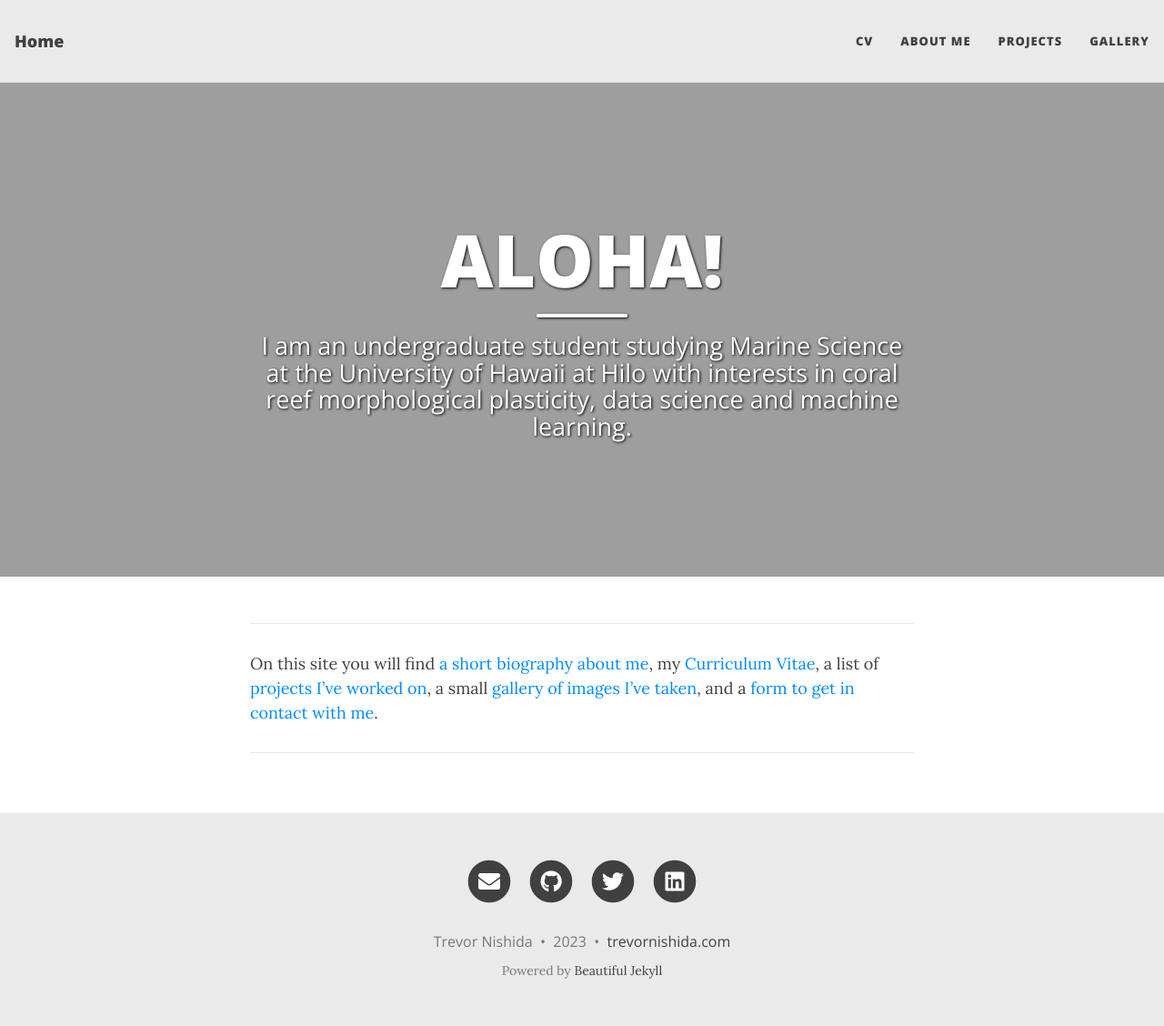
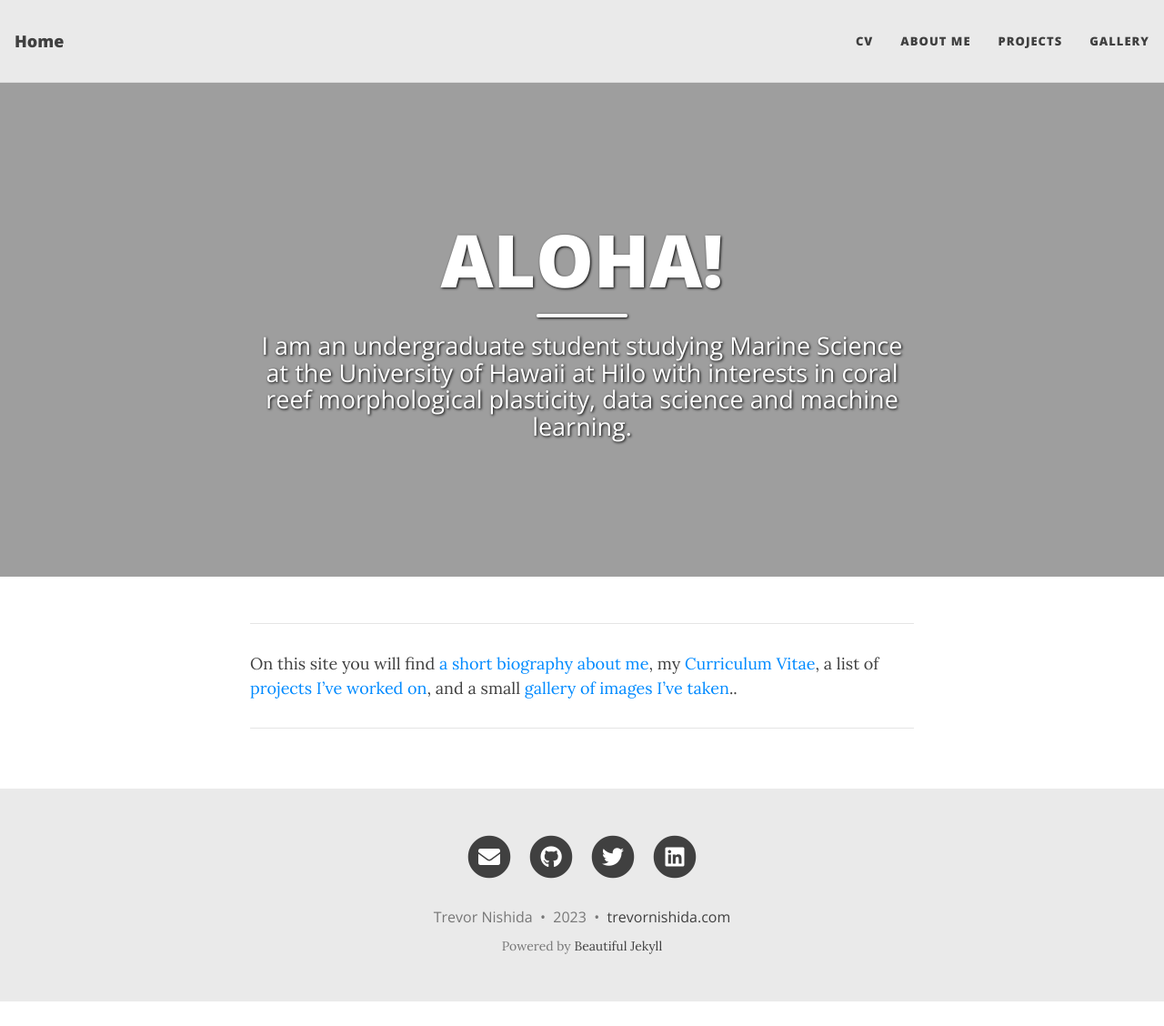
Before and after one commit to trevornishida/trevornishida.github.io, a Jekyll site: the page built from index.md, in a window 1280 px wide and 1128 px high. Shown: the whole window at 91% size. Built offline with Jekyll 4.4.1, drawn with Linux system fonts in a browser that asks for light colours; nearby versions of some CDN libraries.

Commit message:
Removing broken link.

```diff
--- a/index.md
+++ b/index.md
@@ -6,6 +6,6 @@ cover-img: "/assets/images/coral2.jpg"
 
 ---
 
-On this site you will find [a short biography about me](https://trevornishida.github.io/about), my [Curriculum Vitae](https://trevornishida.github.io/cv), a list of [projects I've worked on](https://trevornishida.github.io/projects), a small [gallery of images I've taken](https://trevornishida.github.io/gallery), and a [form to get in contact with me](https://trevornishida.github.io/contact).
+On this site you will find [a short biography about me](https://trevornishida.github.io/about), my [Curriculum Vitae](https://trevornishida.github.io/cv), a list of [projects I've worked on](https://trevornishida.github.io/projects), and a small [gallery of images I've taken](https://trevornishida.github.io/gallery)..
 
 ---
```
